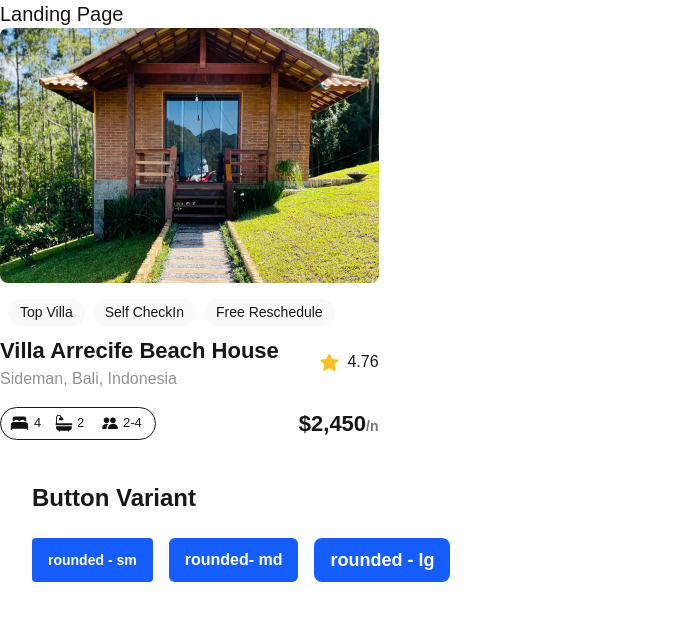
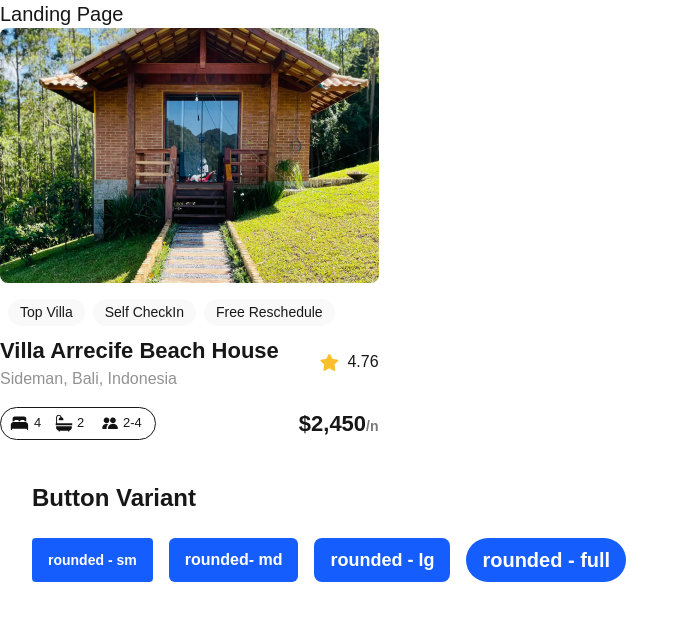
Before and after one commit to rosified-guru/alx-project-0x00-setup, a Next.js app in the folder alx-project-0x00/: page /landing in a window 1280 px wide. Shown: the top 620 px of the page, without its empty margins (0-689 px from the left). Built offline with nearby package versions, Linux system fonts and the light colour scheme.

Commit message:
Update landing.tsx

```diff
--- a/alx-project-0x00/pages/landing.tsx
+++ b/alx-project-0x00/pages/landing.tsx
@@ -16,6 +16,7 @@ const Landing: React.FC =  () => {
           <Button title="rounded - sm" styles="text-sm rounded-sm" />
           <Button title="rounded- md" styles="text-base rounded-md" />
            <Button title="rounded - lg" styles="text-lg rounded-lg" />
+            <Button title="rounded - full" styles="text-xl rounded-full" />
         </div>
       </div>
 
```
